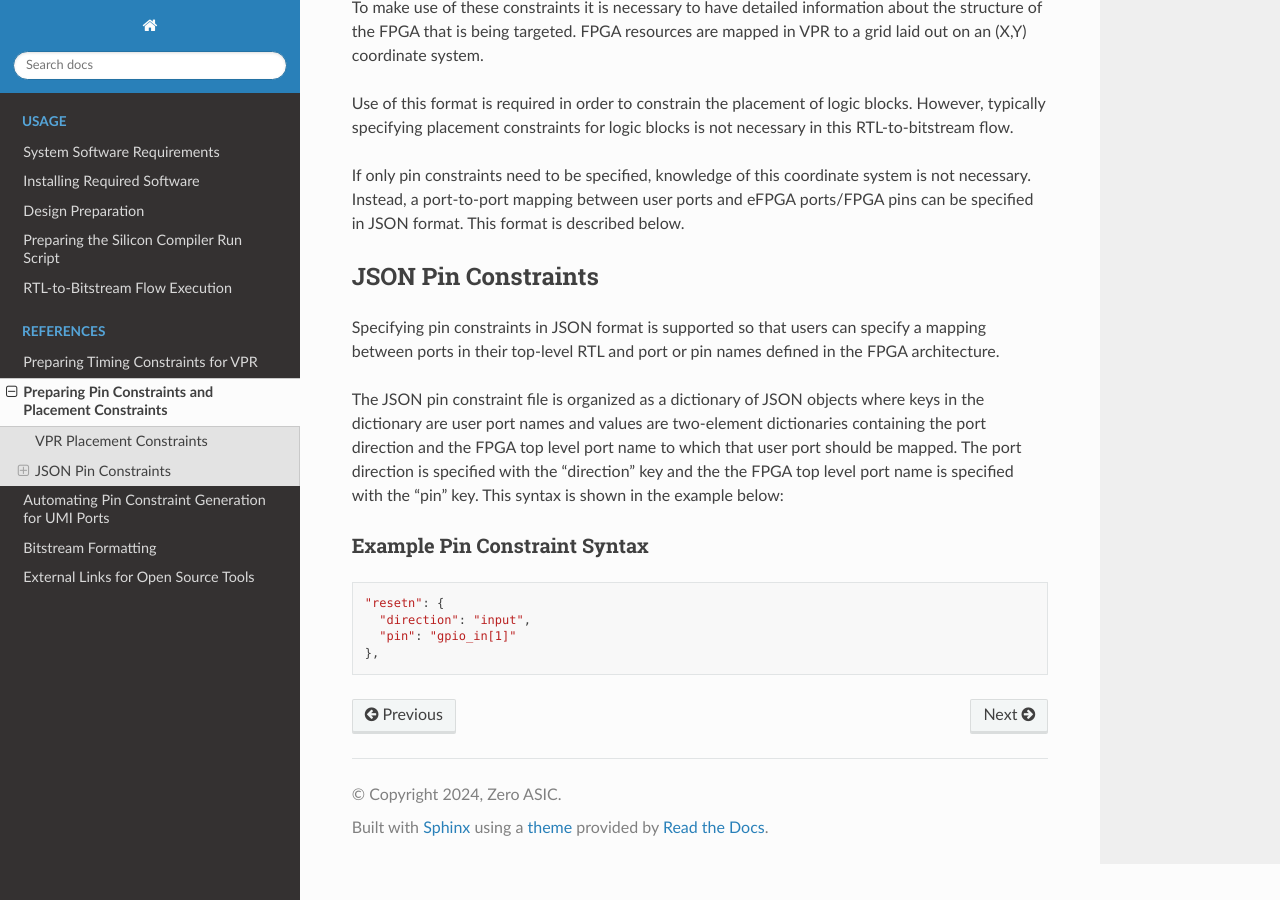
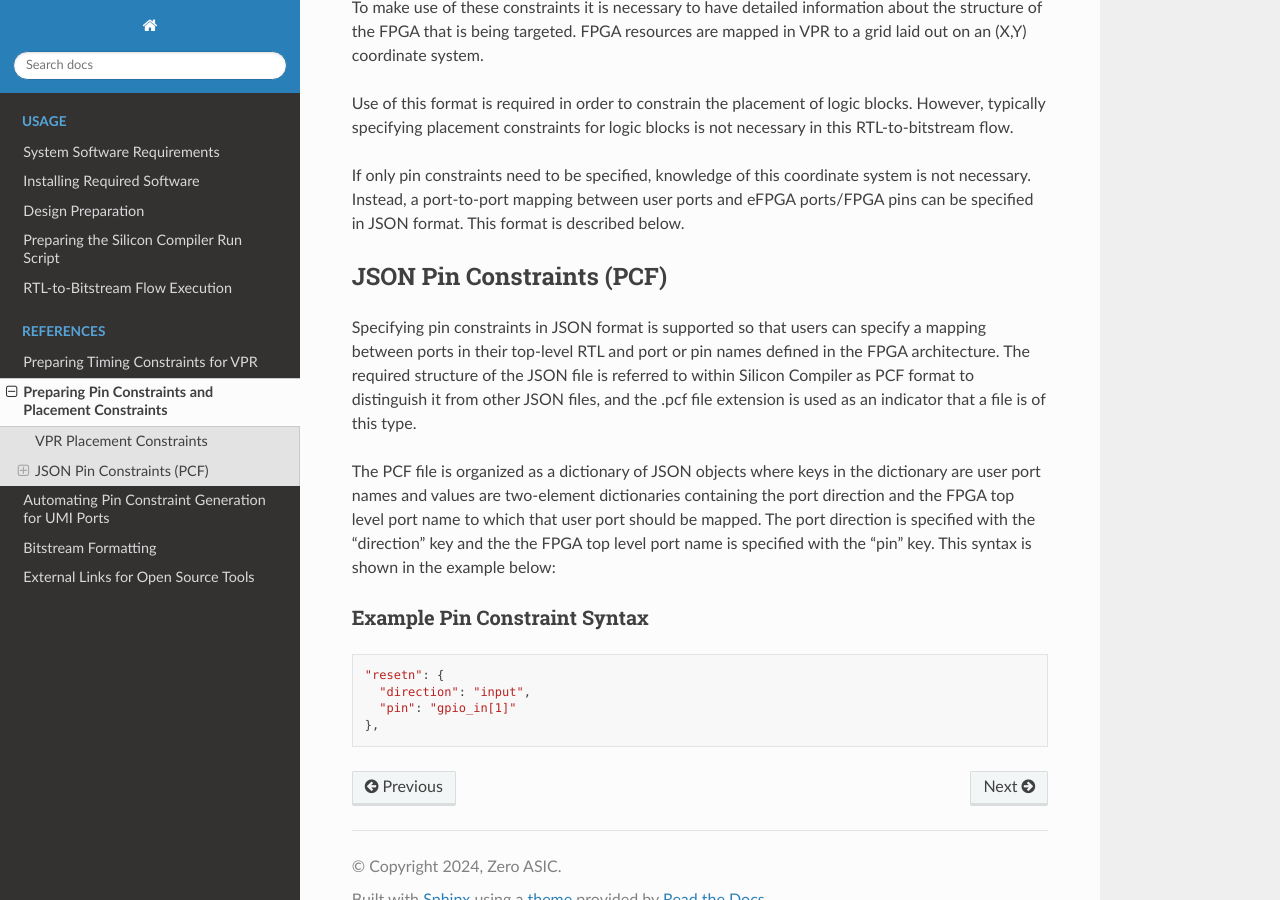
Before and after one commit to zeroasiccorp/logik, a Sphinx documentation site: the page built from docs/source/pin_constraints.rst, in a window 1280 px wide and 900 px high, scrolled down 641 px. Built offline with Sphinx 7.4.7 and the Read the Docs theme 2.0.0, drawn with Linux system fonts in a browser that asks for light colours.

Commit message:
Clean up pin constraints description

```diff
--- a/docs/source/pin_constraints.rst
+++ b/docs/source/pin_constraints.rst
@@ -19,11 +19,11 @@ Use of this format is required in order to constrain the placement of logic bloc
 If only pin constraints need to be specified, knowledge of this coordinate system is not necessary.  Instead, a port-to-port mapping between user ports and eFPGA ports/FPGA pins can be specified in JSON format.  This format is described below.
 
 
-JSON Pin Constraints
---------------------
-Specifying pin constraints in JSON format is supported so that users can specify a mapping between ports in their top-level RTL and port or pin names defined in the FPGA architecture.
+JSON Pin Constraints (PCF)
+--------------------------
+Specifying pin constraints in JSON format is supported so that users can specify a mapping between ports in their top-level RTL and port or pin names defined in the FPGA architecture.  The required structure of the JSON file is referred to within Silicon Compiler as PCF format to distinguish it from other JSON files, and the .pcf file extension is used as an indicator that a file is of this type.
 
-The JSON pin constraint file is organized as a dictionary of JSON objects where keys in the dictionary are user port names and values are two-element dictionaries containing the port direction and the FPGA top level port name to which that user port should be mapped.  The port direction is specified with the "direction" key and the the FPGA top level port name is specified with the "pin" key.  This syntax is shown in the example below:
+The PCF file is organized as a dictionary of JSON objects where keys in the dictionary are user port names and values are two-element dictionaries containing the port direction and the FPGA top level port name to which that user port should be mapped.  The port direction is specified with the "direction" key and the the FPGA top level port name is specified with the "pin" key.  This syntax is shown in the example below:
 
 Example Pin Constraint Syntax
 ^^^^^^^^^^^^^^^^^^^^^^^^^^^^^
```
